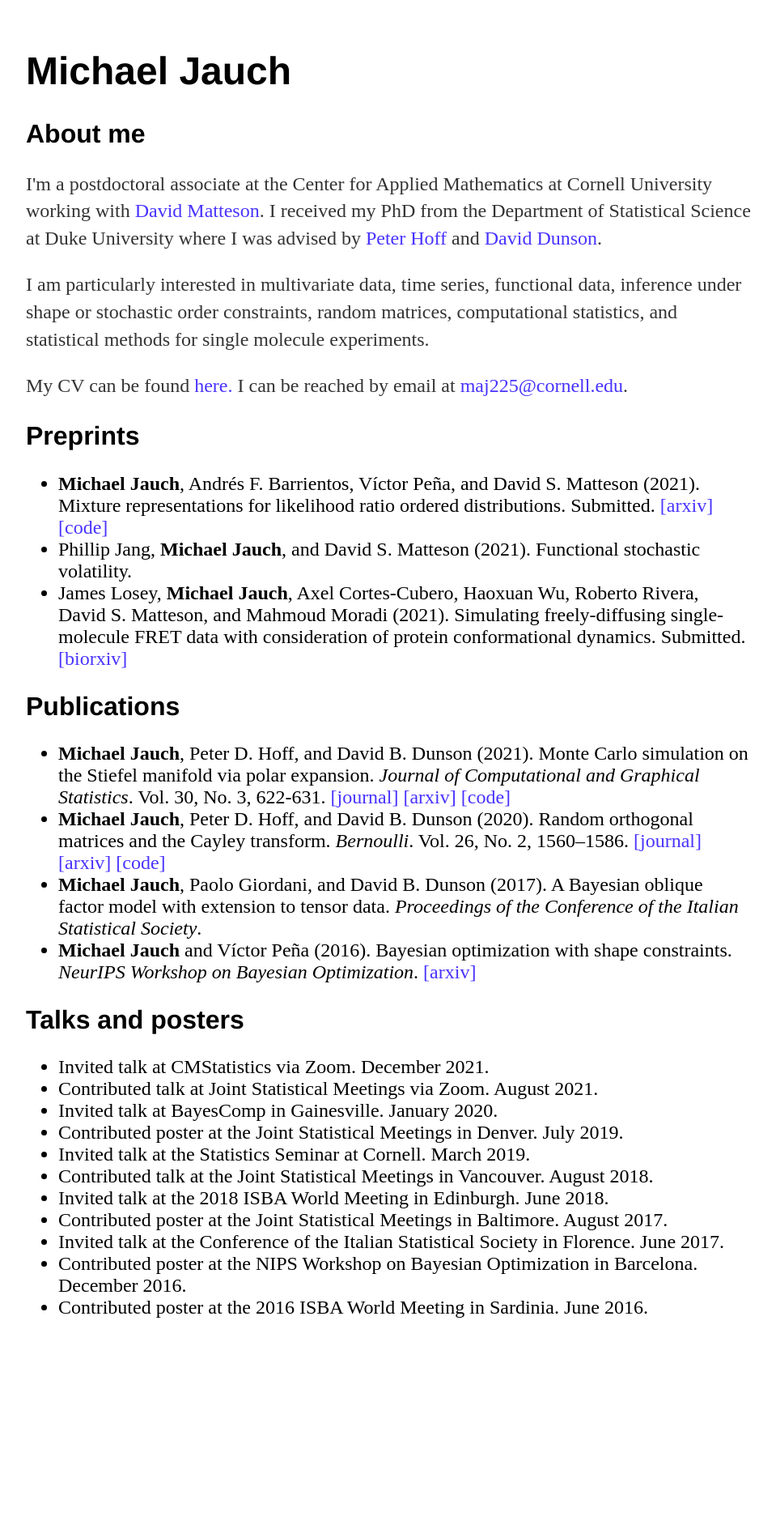
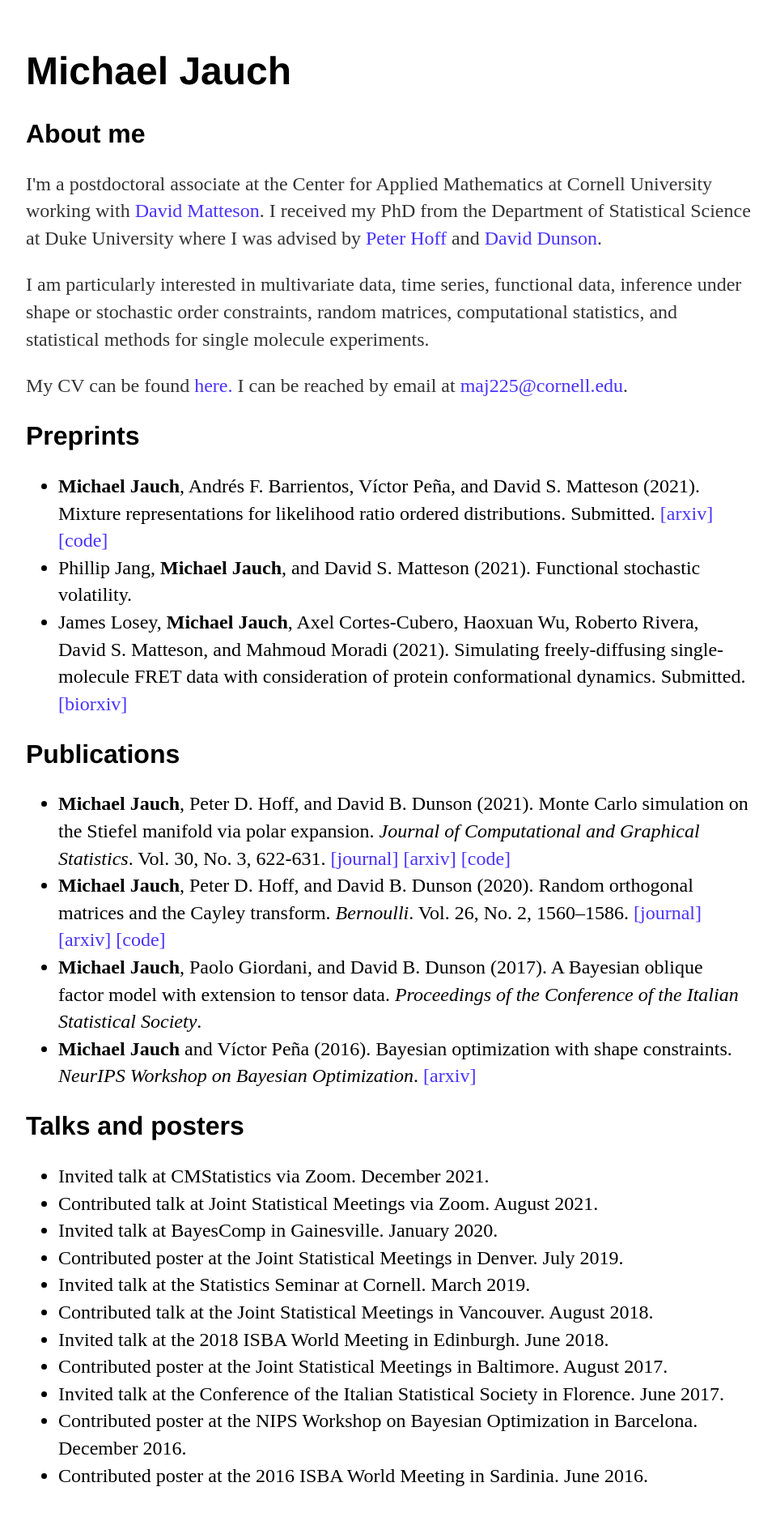
Before and after one commit to michaeljauch/michaeljauch.github.io, a Jekyll site: the page built from index.html, in a window 1280 px wide. Shown: the whole page at 81% size, without its empty margins (160-1119 px from the left). Built offline with Jekyll 4.4.1, drawn with Linux system fonts in a browser that asks for light colours; before the commit the page ends 1688 px from its top, so only the background shows below that.

Commit message:
trying again

```diff
--- a/css/main.css
+++ b/css/main.css
@@ -51,5 +51,5 @@ ul.posts li {
 
 ul
 {
-line-height:200%
+line-height: 1.4em;
 {
```
